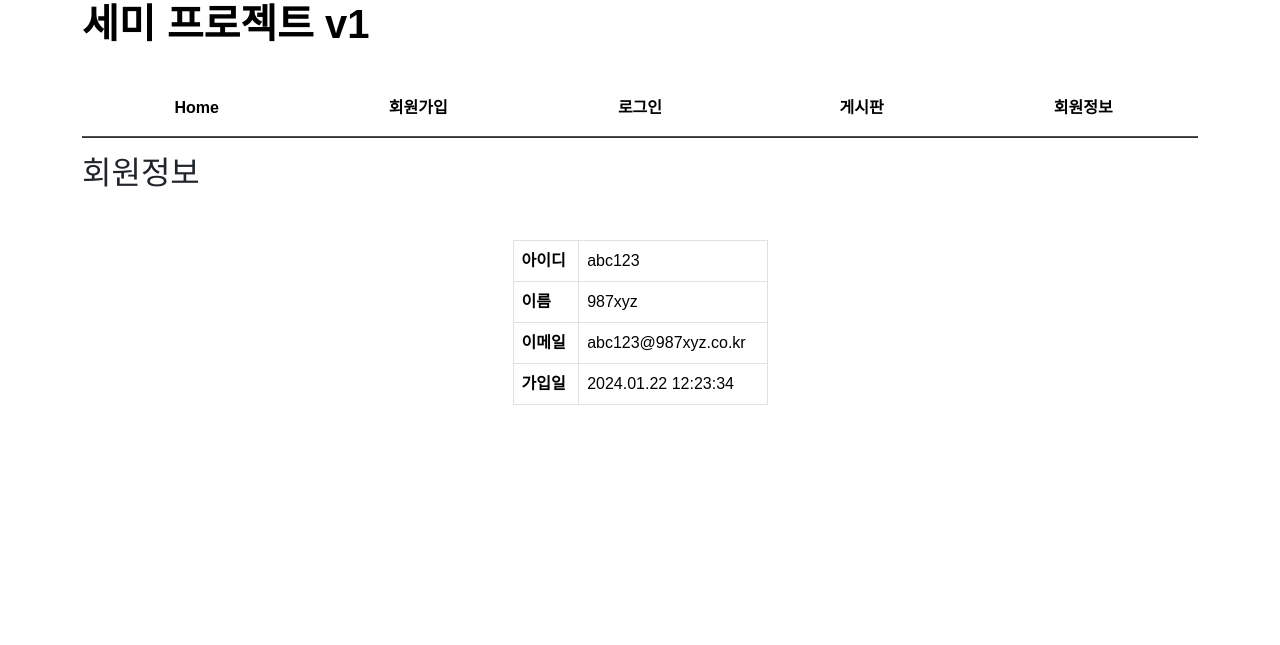
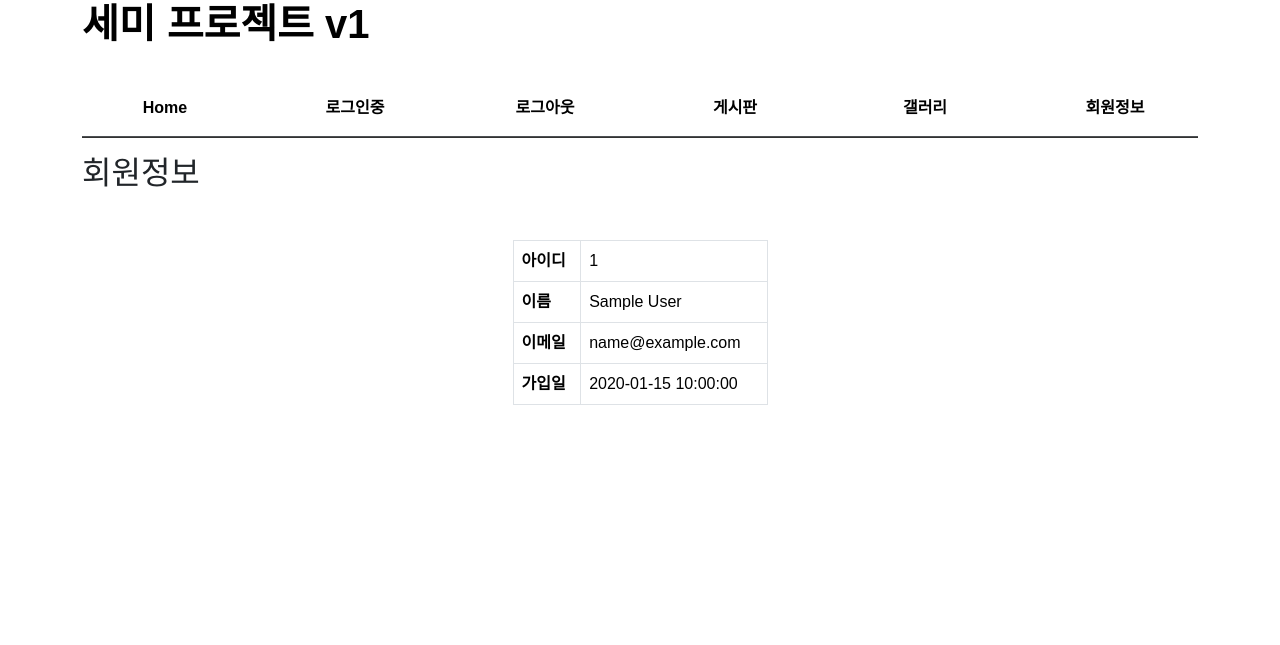
Before and after one commit to redraoh/FastAPIproject, a FastAPI app: page /myinfo in a window 1280 px wide. Shown: the top 645 px of the page. Run offline with FastAPI, Linux system fonts and the light colour scheme; the visitor is signed in with stand-in values (Sample User, id 1); tables that the repository leaves empty hold one stand-in row (values such as "Sample post").

Commit message:
로그인 5 - 로그인시 회원정보 출력

```diff
--- a/app/routes/member.py
+++ b/app/routes/member.py
@@ -54,4 +54,6 @@
 def myinfo(req: Request):
     if 'm' not in req.session:
         return RedirectResponse(url='/login', status_code=status.HTTP_303_SEE_OTHER)
-    return templates.TemplateResponse('myinfo.html',{'request': req})
+
+    myinfo = MemberService.selectone_member(req.session['m'])
+    return templates.TemplateResponse('myinfo.html',{'request': req, 'my': myinfo})
--- a/app/services/member.py
+++ b/app/services/member.py
@@ -34,3 +34,9 @@
             if result and passwd == result.passwd:
                 return result
         return None
+
+    @staticmethod
+    def selectone_member(userid):
+        with Session() as sess:
+            result = sess.query(Member).filter_by(userid=userid).scalar()
+            return result
--- a/views/templates/myinfo.html
+++ b/views/templates/myinfo.html
@@ -1,51 +1,22 @@
-<!DOCTYPE html>
-<html lang="ko">
-<head>
-    <meta charset="UTF-8">
-    <title>세미 프로젝트 - myinfo</title>
-    <link rel="stylesheet" href="https://cdn.jsdelivr.net/npm/bootstrap-icons@1.10.5/font/bootstrap-icons.css">
-    <link rel="stylesheet" href="https://cdn.jsdelivr.net/npm/bootstrap@5.3.2/dist/css/bootstrap.min.css">
-    <link rel="stylesheet" href="{{ url_for('static', path='/css/base.css')}}">
+{% extends 'base.html' %}
+
+{% block style %}
 <style>
     form { padding :50px }
     form div { padding: 4px ; margin: 0 auto }
+</style>
+{% endblock %}
 
-        /* 회원정보 테이블에 대한 스타일 */
-        /*table { border: 1px solid black; width: 300px;*/
-        /*        margin: 100px auto; border-collapse: collapse }*/
-        /*th, td { border: 1px solid black; padding: 5px  }*/
-
-    </style>
-</head>
-<body>
-    <div class="container">
-        <header><h1><a href="index.html">세미 프로젝트 v1</a></h1></header>
-        <nav>
-            <ul class="list-inline row text-center justify-content-evenly mt-5">
-                <li class="col-2"><a href="/">Home</a></li>
-                <li class="col-2"><a href="/join">회원가입</a></li>
-                <li class="col-2"><a href="/login">로그인</a></li>
-                <li class="col-2"><a href="/board/list">게시판</a></li>
-                <li class="col-2"><a href="/myinfo">회원정보</a></li>
-            </ul>
-            <hr>
-        </nav>
+{% block main %}
 <main>
     <h2>회원정보</h2>
     <div class="container w-25">
         <table class="table table-bordered mt-5">
-                    <tr><th>아이디</th><td>abc123</td></tr>
-                    <tr><th>이름</th><td>987xyz</td></tr>
-                    <tr><th>이메일</th><td>abc123@987xyz.co.kr</td></tr>
-                    <tr><th>가입일</th><td>2024.01.22 12:23:34</td></tr>
+            <tr><th>아이디</th><td>{{ my.userid }}</td></tr>
+            <tr><th>이름</th><td>{{ my.name }}</td></tr>
+            <tr><th>이메일</th><td>{{ my.email }}</td></tr>
+            <tr><th>가입일</th><td>{{ my.regdate.strftime('%Y-%m-%d %H:%M:%S') }}</td></tr>
         </table>
     </div>
 </main>
-
-        <footer>
-            <hr>
-            <div class="text-center mt-3">copyright &copy; 2014.2017. siestageek. All Rights Reserved. </div>
-        </footer>
-    </div>
-</body>
-</html>
+{% endblock %}
```
Lines whose indentation alone changed are shown as unchanged.
